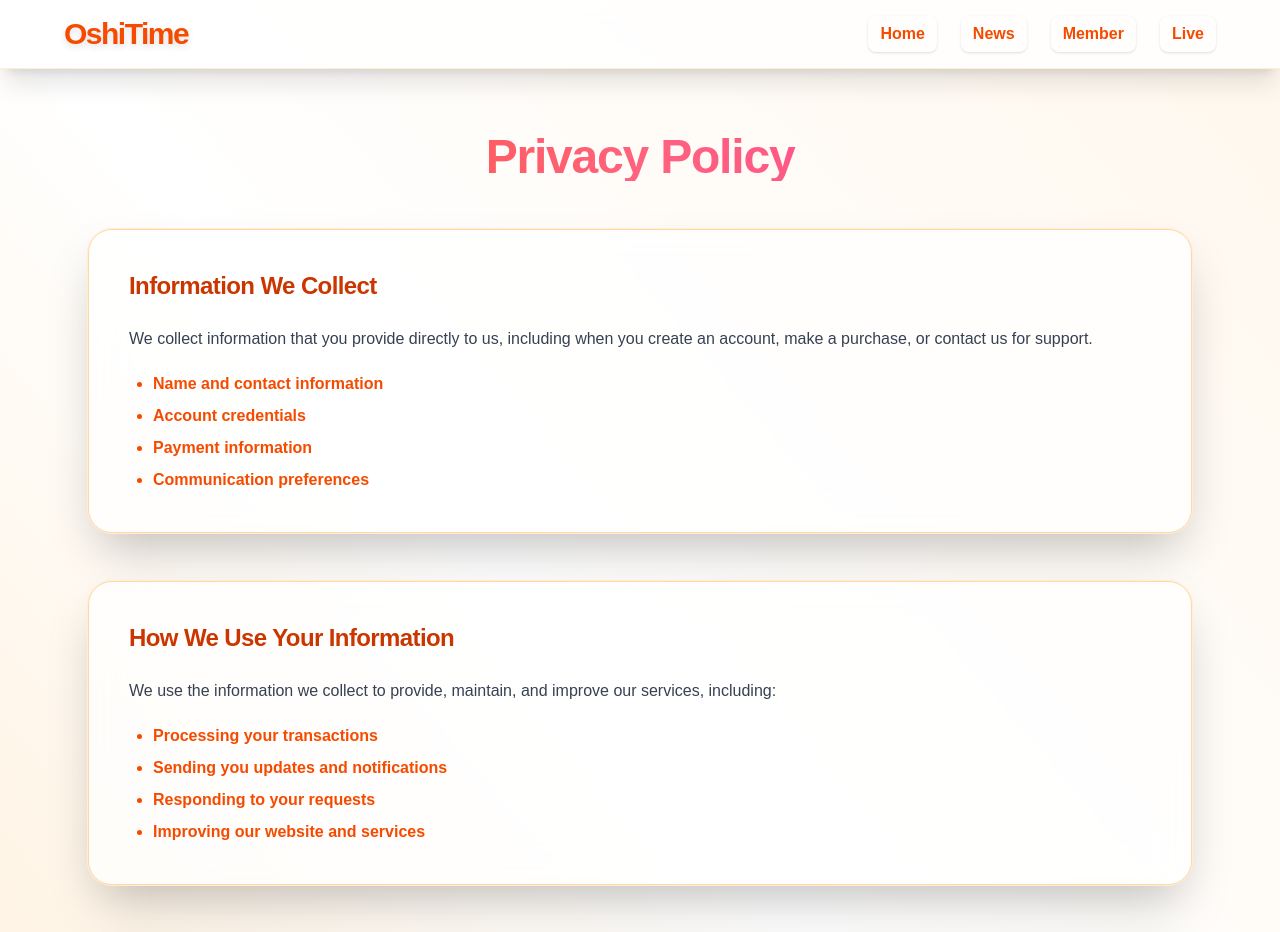
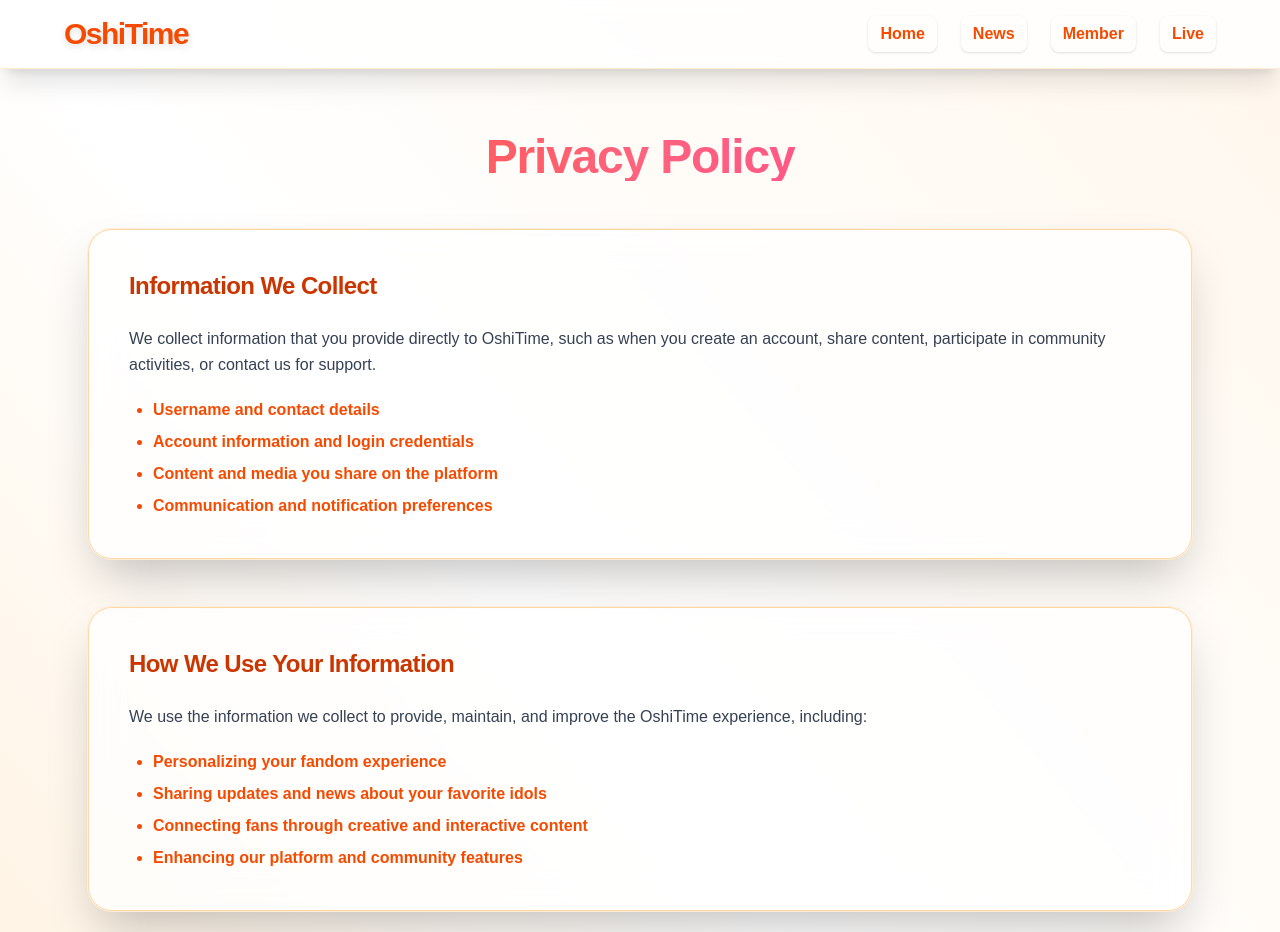
Before and after one commit to Topae/nextjs, a Next.js app: page /privacy in a window 1280 px wide. Shown: the top 932 px of the page. Built offline with nearby package versions, Linux system fonts and the light colour scheme.

Commit message:
delyn punya gw bree

```diff
--- a/app/privacy/page.tsx
+++ b/app/privacy/page.tsx
@@ -47,15 +47,15 @@
               Information We Collect
             </h2>
             <p className="text-gray-700 leading-relaxed mb-5 text-base font-medium">
-              We collect information that you provide directly to us, including
-              when you create an account, make a purchase, or contact us for
-              support.
+              We collect information that you provide directly to OshiTime, such
+              as when you create an account, share content, participate in
+              community activities, or contact us for support.
             </p>
             <ul className="list-disc pl-6 text-orange-600 space-y-2 font-bold">
-              <li>Name and contact information</li>
-              <li>Account credentials</li>
-              <li>Payment information</li>
-              <li>Communication preferences</li>
+              <li>Username and contact details</li>
+              <li>Account information and login credentials</li>
+              <li>Content and media you share on the platform</li>
+              <li>Communication and notification preferences</li>
             </ul>
           </section>
           <section className="bg-white/75 backdrop-blur-lg rounded-3xl p-10 shadow-2xl ring-1 ring-orange-100 border border-orange-200 border-opacity-40 hover:shadow-orange-200 hover:shadow-2xl transition-all duration-300">
@@ -64,13 +64,13 @@
             </h2>
             <p className="text-gray-700 leading-relaxed mb-5 text-base font-medium">
               We use the information we collect to provide, maintain, and
-              improve our services, including:
+              improve the OshiTime experience, including:
             </p>
             <ul className="list-disc pl-6 text-orange-600 space-y-2 font-bold">
-              <li>Processing your transactions</li>
-              <li>Sending you updates and notifications</li>
-              <li>Responding to your requests</li>
-              <li>Improving our website and services</li>
+              <li>Personalizing your fandom experience</li>
+              <li>Sharing updates and news about your favorite idols</li>
+              <li>Connecting fans through creative and interactive content</li>
+              <li>Enhancing our platform and community features</li>
             </ul>
           </section>
           <section className="bg-white/75 backdrop-blur-lg rounded-3xl p-10 shadow-2xl ring-1 ring-orange-100 border border-orange-200 border-opacity-40 hover:shadow-orange-200 hover:shadow-2xl transition-all duration-300">
```
